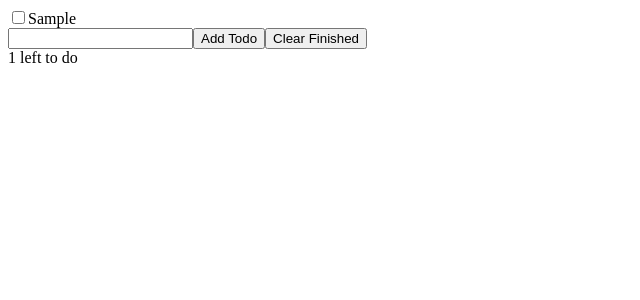
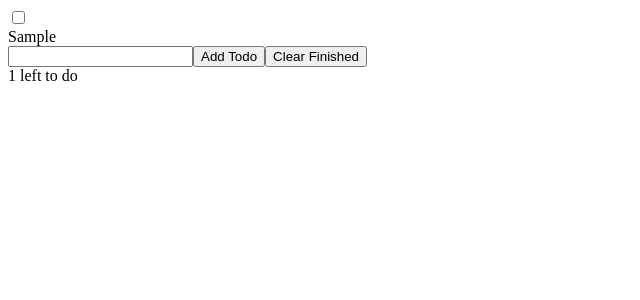
Before and after one commit to nam-k-nguyen/todolist, a React (Create React App) app: page / in a window 1280 px wide. Both pictures are taken after typing "Sample" into the empty fields and a click on the button "Add Todo". Shown: the top 300 px of the page, without its empty margins (0-640 px from the left). Built offline with nearby package versions, Linux system fonts and the light colour scheme.

Commit message:
Update Todo.js
Import Todo.css and refactor code for interface

```diff
--- a/src/Todo.js
+++ b/src/Todo.js
@@ -1,14 +1,15 @@
 import React from 'react';
+import './css/Todo.css';
 
 export default function Todo({ todo, toggleTodo }) {
     function handleTodoClick(event) {toggleTodo(todo.id)}
 
     return (
-        <div>
-            <label>
+        <div className='container'>
+            <div className='checkbox'>
                 <input type="checkbox" checked={todo.complete} onChange={handleTodoClick}/>
-                {todo.name}
-            </label>
+            </div>
+            <div className='name'>{todo.name}</div>
         </div>
     )
 }
```
